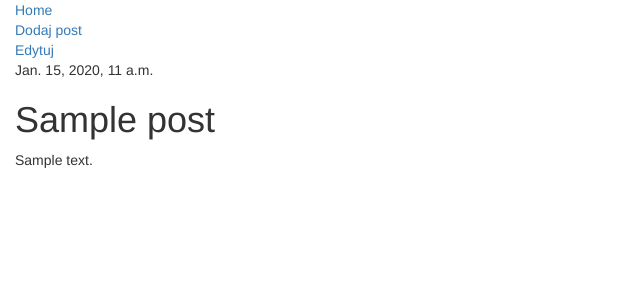
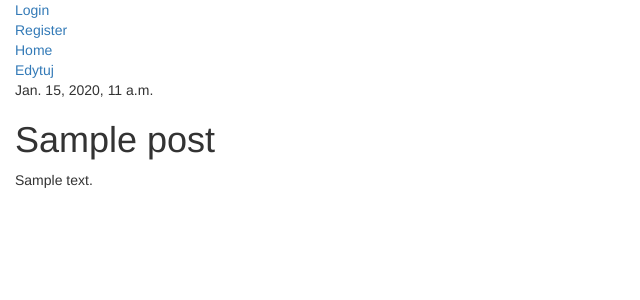
Before and after one commit to teon/pytest, a Django app: page /post/1/ in a window 1280 px wide. Shown: the top 300 px of the page, without its empty margins (0-640 px from the left). Run offline with Django 3.2, Linux system fonts and the light colour scheme; tables that the repository leaves empty hold one stand-in row (values such as "Sample post"); some libraries are stand-ins or nearby versions.

Commit message:
Registration

```diff
--- a/blog/forms.py
+++ b/blog/forms.py
@@ -2,6 +2,5 @@ from django import forms
 from .models import Post
 
 class PostForm(forms.ModelForm):
-    class Meta:
         model = Post
         fields = ('title', 'text',)
--- a/blog/templates/blog/base.html
+++ b/blog/templates/blog/base.html
@@ -9,8 +9,15 @@
         <link href="//fonts.googleapis.com/css?family=Lobster&subset=latin,latin-ext" rel="stylesheet" type="text/css">
     </head>
     <body>
+        {% if user.is_authenticated %}
+        <p>Hello {{user.username}}!
+        <a href="{% url 'logout' %}">Log out</a></p><br/>
+        <a href="{% url 'post_new' %}">Add Post</a><br/>
+        {% else %}
+        <a href="{% url 'login' %}">Login</a><br/>
+        <a href="{% url 'register' %}">Register</a><br/>
+        {% endif %}
         <a href="{% url 'post_list' %}">Home</a><br/>
-        <a href="{% url 'post_new' %}">Dodaj post</a><br/>
         {% block content %}
         {% endblock %}
     </body>
--- a/blog/templates/blog/post_detail.html
+++ b/blog/templates/blog/post_detail.html
@@ -2,7 +2,10 @@
 
 {% block content %}
     <div class="post">
-        <a href="{% url 'post_edit' pk=post.pk %}">Edytuj</a>
+        <a href="{% url 'post_edit' pk=post.pk %}">Edytuj</a><br/>
+        {% if user.is_authenticated and user.is_superuser %}
+        <a href="{% url 'post_remove' pk=post.pk %}">Usuń</a><br/>
+        {% endif %}
         {% if post.published_date %}
             <div class="date">
                 {{ post.published_date }}
--- a/blog/urls.py
+++ b/blog/urls.py
@@ -3,7 +3,9 @@ from . import views
 
 urlpatterns = [
     url(r'^$', views.post_list, name='post_list'),
-    url(r'^post/(?P<pk>[0-9]+)/$', views.post_detail, name='post_detail'),
+    url(r'^post/(?P<pk>\d+)/$', views.post_detail, name='post_detail'),
     url(r'^post/new/$', views.post_new, name='post_new'),
-    url(r'^post/(?P<pk>[0-9]+)/edit/$', views.post_edit, name='post_edit'),
+    url(r'^post/(?P<pk>\d+)/edit/$', views.post_edit, name='post_edit'),
+    url(r'^post/(?P<pk>\d+)/remove/$', views.post_remove, name='post_remove'),
+    url(r'^register/$', views.register, name='register'),
 ]
--- a/blog/views.py
+++ b/blog/views.py
@@ -4,6 +4,18 @@ from django.utils import timezone
 from .forms import PostForm
 from django.shortcuts import redirect
 from django.forms import ValidationError
+from django.contrib.auth.decorators import login_required
+from django.contrib.auth.forms import UserCreationForm
+
+def register(request):
+    if request.method == 'POST':
+        form = UserCreationForm(request.POST)
+        if form.is_valid():
+            new_user = form.save()
+            return redirect('post_list')
+    else:
+        form = UserCreationForm()
+    return render(request, "registration/register.html",{'form': form,})
 
 def post_list(request):
     posts = Post.objects.filter(published_date__lte=timezone.now()).order_by('-published_date')
@@ -13,22 +25,12 @@ def post_detail(request, pk):
     post = get_object_or_404(Post, pk=pk)
     return render(request, 'blog/post_detail.html', {'post': post})
 
-def is_valid(post):
-    if not post.is_valid():
-        raise ValidationError(
-            'Invalid post: %(reason)s',
-            code='invalid',
-            params={'reason': 'Only a-z and A-z allowed'},
-        )
-    else:
-        return True
-
+@login_required
 def post_new(request):
     if request.method == "POST":
         form = PostForm(request.POST)
         if form.is_valid():
             post = form.save(commit=False)
-            is_valid(post)
             post.author = request.user
             post.published_date = timezone.now()
             post.save()
@@ -37,11 +39,12 @@ def post_new(request):
         form = PostForm()
         return render(request, 'blog/post_edit.html', {'form': form})
 
+@login_required
 def post_edit(request, pk):
     post = get_object_or_404(Post, pk=pk)
     if request.method == "POST":
         form = PostForm(request.POST, instance=post)
-        if form.is_valid() and is_valid(post):
+        if form.is_valid():
             post.author = request.user
             post.published_date = timezone.now()
             post.save()
@@ -49,3 +52,9 @@ def post_edit(request, pk):
     else:
         form = PostForm(instance=post)
     return render(request, 'blog/post_edit.html', {'form': form})
+
+@login_required
+def post_remove(request, pk):
+    post = get_object_or_404(Post, pk=pk)
+    post.delete()
+    return redirect('blog.views.post_list')
--- a/mysite/settings.py
+++ b/mysite/settings.py
@@ -105,3 +105,4 @@ STATIC_ROOT = os.path.join(BASE_DIR, 'public', 'static')
 STATICFILES_DIRS = (
     os.path.join(BASE_DIR, "static"),
 )
+LOGIN_REDIRECT_URL = '/'
--- a/mysite/urls.py
+++ b/mysite/urls.py
@@ -1,11 +1,14 @@
 from django.conf.urls import include, url
 from django.contrib import admin
+from django.contrib.auth import views
+from django.contrib.auth.forms import UserCreationForm
+from django.views.generic.edit import CreateView
+admin.autodiscover()
 
 urlpatterns = [
-    # Examples:
-    # url(r'^$', 'mysite.views.home', name='home'),
-    # url(r'^blog/', include('blog.urls')),
+    url(r'^admin/', include(admin.site.urls)),
+    url(r'^accounts/login/$', views.login, name='login'),
+    url(r'^accounts/logout/$', views.logout, name='logout', kwargs={'next_page':'/'}),
+    url(r'', include('blog.urls')),
 
-    url(r'^admin/', include(admin.site.urls)),
-    url(r'', include('blog.urls')),
 ]
```
Also changed, not shown: blog/templates/registration/login.html (added, +25 -0 lines), blog/templates/registration/register.html (added, +11 -0 lines).
